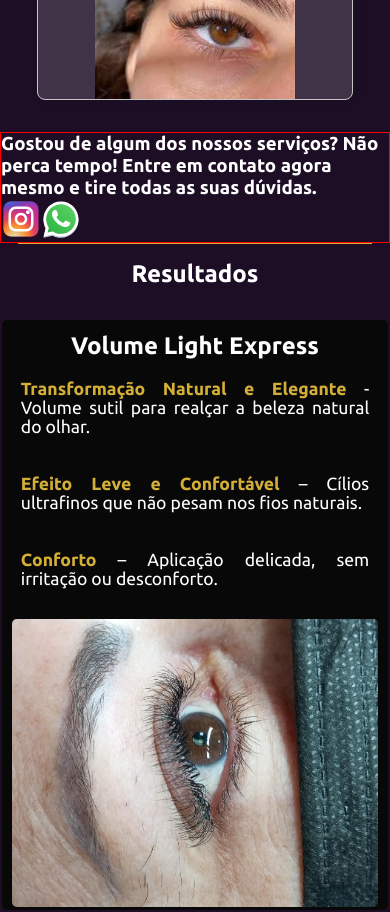
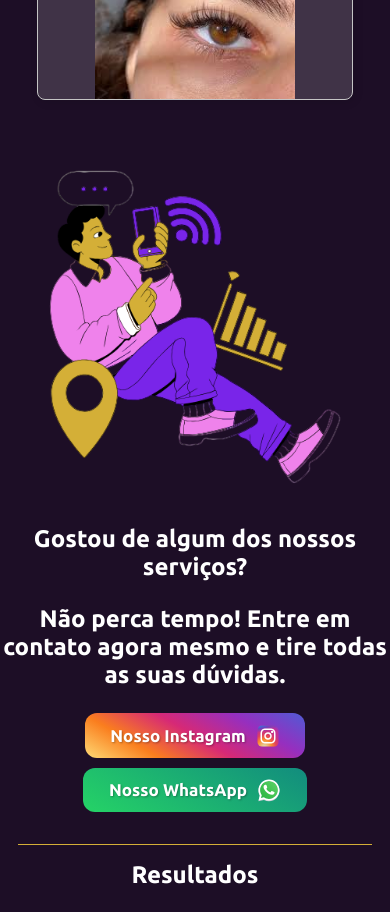
Before and after one commit to PredoH1/MaryBeauty, a React (Vite) app: page / in a window 390 px wide. Shown: the part 5200-6112 px from the top of the page. Built offline with nearby package versions, Linux system fonts and the light colour scheme.

Commit message:
Feat: implemented the responsiveness of the social media component, improved the visual part

```diff
--- a/src/Components/Catalogo/Catalogo.module.css
+++ b/src/Components/Catalogo/Catalogo.module.css
@@ -86,9 +86,90 @@
 
 .socialMedia {
   width: 100%;
-  border: 1px solid red;
   color: #fff;
+  text-align: center;
+  display: flex;
+  justify-content: space-around;
+  align-items: center;
   font-family: "Ubuntu", serif;
+}
+
+.infoFaleConosco h3 {
+  font-family: "Ubuntu", serif;
+  text-align: center;
+  font-size: 1.5rem;
+  margin-bottom: 1.5rem;
+}
+
+.infoFaleConosco div {
+  display: flex;
+  justify-content: center;
+  gap: 15px;
+}
+
+.infoFaleConosco a {
+  text-decoration: none;
+}
+
+.infoFaleConosco button {
+  border: none;
+  color: #fff;
+  border-radius: 12px;
+  font-family: inherit;
+  font-size: 17px;
+  padding: 0.6em 1.5em;
+  display: flex;
+  align-items: center;
+  gap: 10px;
+  cursor: pointer;
+  transition: 0.3s;
+}
+
+.instagramButton {
+  background: linear-gradient(
+    30deg,
+    #feda75,
+    #fa7e1e,
+    #d62976,
+    #962fbf,
+    #4f5bd5
+  );
+}
+
+.whatsappButton {
+  background: linear-gradient(30deg, #25d366, #128c7e);
+}
+
+.infoFaleConosco button p {
+  margin: 0;
+  font-weight: bold;
+  text-shadow: 1px 1px 2px rgba(0, 0, 0, 0.3);
+}
+
+.infoFaleConosco button img {
+  width: 24px;
+  height: 24px;
+}
+
+.infoFaleConosco button:hover {
+  background-position: right center;
+  background-size: 200% auto;
+  -webkit-animation: pulse 2s infinite;
+  animation: pulse512 1.5s infinite;
+}
+
+@keyframes pulse512 {
+  0% {
+    box-shadow: 0 0 0 0 #d4af37;
+  }
+
+  70% {
+    box-shadow: 0 0 0 10px rgb(218 103 68 / 0%);
+  }
+
+  100% {
+    box-shadow: 0 0 0 0 rgb(218 103 68 / 0%);
+  }
 }
 
 /* Responsividade */
@@ -114,4 +195,32 @@
     width: 100%;
     height: 200px;
   }
+
+  .socialMedia {
+    flex-direction: column;
+    text-align: center;
+    align-items: center;
+  }
+
+  .infoFaleConosco {
+    display: flex;
+    flex-direction: column;
+    align-items: center;
+  }
+
+  .infoFaleConosco div {
+    margin-bottom: 2rem;
+    flex-direction: column;
+    gap: 10px;
+    display: flex;
+    align-items: center;
+    justify-content: center;
+    width: 100%;
+  }
+
+  .infoFaleConosco button {
+    width: 100%;
+    max-width: 300px;
+    justify-content: center;
+  }
 }
--- a/src/Components/Catalogo/index.jsx
+++ b/src/Components/Catalogo/index.jsx
@@ -13,6 +13,7 @@ import catEfeitoMolhado from "../../assets/catEfeitoMolhado.jpg";
 import iconCatalogo from "../../assets/iconCatalogo.svg";
 import instagram from "../../assets/instagram.svg";
 import whatsapp from "../../assets/whatsapp.svg";
+import iconFaleConosco from "../../assets/iconFaleConosco.png";
 
 function Catalogo(props, ref) {
   return (
@@ -111,21 +112,35 @@ function Catalogo(props, ref) {
         </div>
       </div>
       <div className={style.socialMedia}>
+        <div className={style.boxImg}>
+          <img src={iconFaleConosco} alt="" />
+        </div>
+        <div className={style.infoFaleConosco}>
+          <h3>Gostou de algum dos nossos serviços?</h3>
           <h3>
-          Gostou de algum dos nossos serviços? Não perca tempo! Entre em contato
-          agora mesmo e tire todas as suas dúvidas.
+            Não perca tempo! Entre em contato agora mesmo e tire todas as suas
+            dúvidas.
           </h3>
           <div>
             <a
               href="https://www.instagram.com/marybeauty_25?igsh=MWQwYmIwZW81ZWR5cA=="
               target="_blank"
             >
+              <button className={style.instagramButton}>
+                <p>Nosso Instagram</p>
+
                 <img src={instagram} alt="" />
+              </button>
             </a>
 
             <a href="https://wa.me/5562993513317" target="_blank">
+              <button className={style.whatsappButton}>
+                <p>Nosso WhatsApp</p>
+
                 <img src={whatsapp} alt="" />
+              </button>
             </a>
+          </div>
         </div>
       </div>
     </section>
```
Also changed, not shown: src/assets/iconFaleConosco.png (added). Lines whose indentation alone changed are shown as unchanged.
